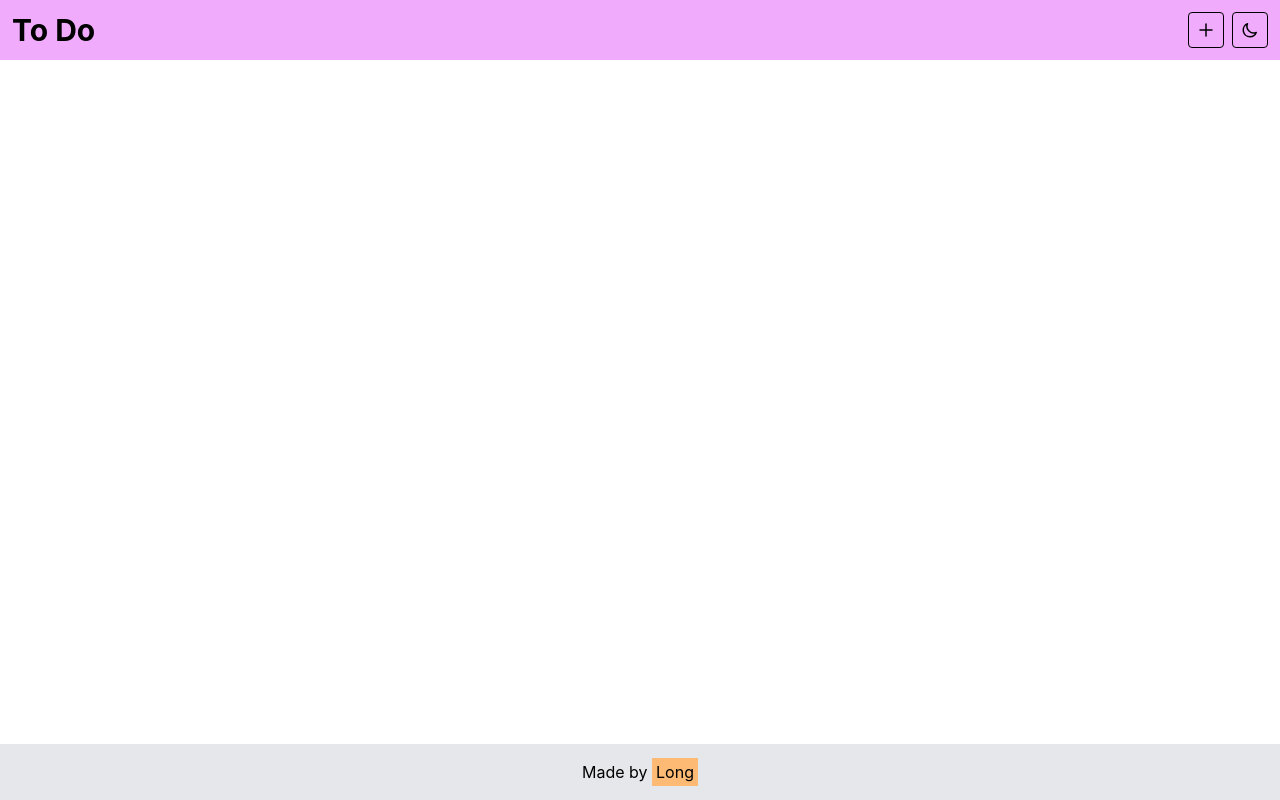
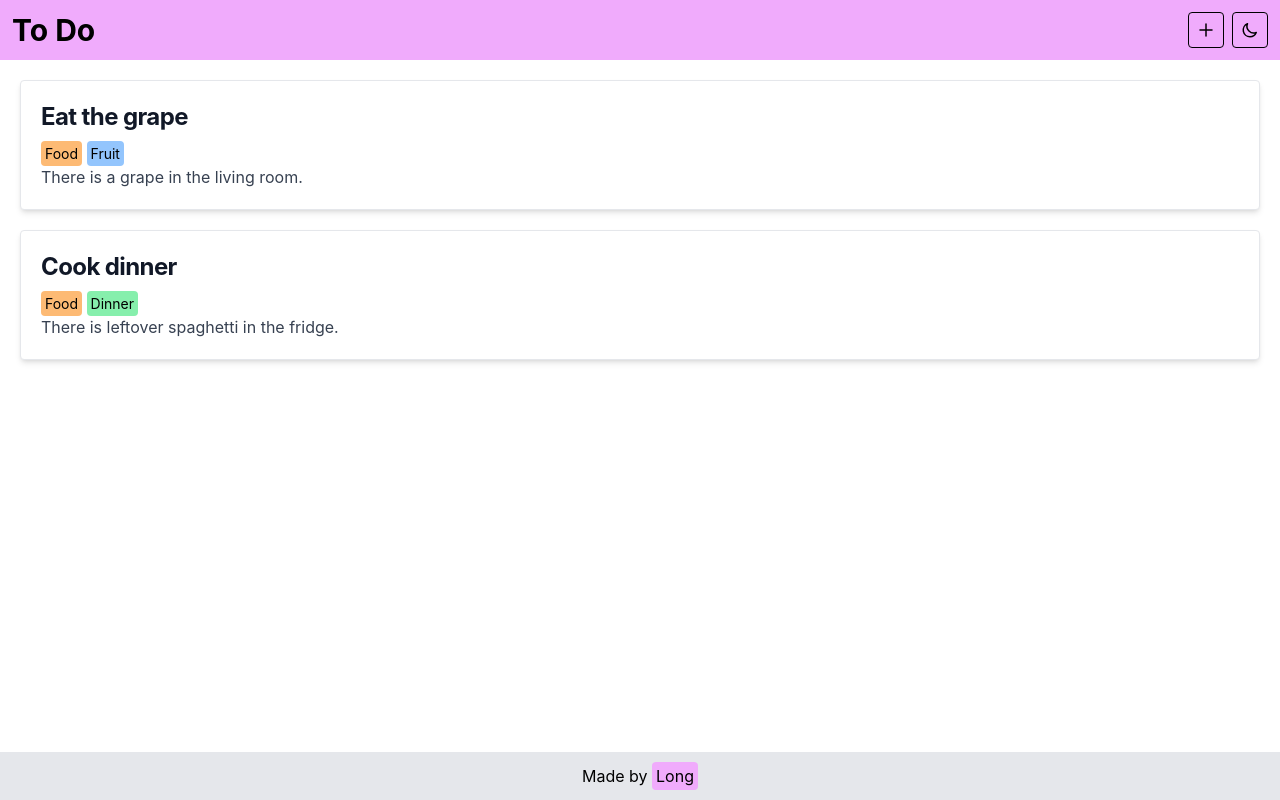
Before and after one commit to vulongm/tasks-web, a Next.js app: page / in a window 1280 px wide. Built offline with nearby package versions, Linux system fonts and the light colour scheme.

Commit message:
Start card layout

```diff
--- /dev/null
+++ b/pages/Footer.tsx
@@ -0,0 +1,11 @@
+import type { NextPage } from 'next'
+
+const Footer: NextPage = () => {
+  return (
+    <footer className="text-black dark:text-white text-center lg:text-center p-3 bg-gray-200 dark:bg-gray-700">
+      Made by <a href="https://vulongm.com" className="p-1 rounded text-black bg-fuchsia-300">Long</a>
+    </footer>
+  )
+}
+
+export default Footer
--- /dev/null
+++ b/pages/Header.tsx
@@ -0,0 +1,18 @@
+import type { NextPage } from 'next'
+import { PlusIcon, MoonIcon } from '@heroicons/react/outline'
+
+const Header: NextPage = () => {
+  return (
+    <nav className="flex items-center justify-between flex-wrap p-3 bg-fuchsia-300 ">
+      <h1 className="text-3xl font-bold">
+        To Do
+      </h1>
+      <div className="space-x-2">
+        <PlusIcon className="inline-block h-9 w-9 p-2 border rounded border-black hover:bg-fuchsia-200"/>
+        <MoonIcon className="inline-block h-9 w-9 p-2 border rounded border-black hover:bg-fuchsia-200"/>
+      </div>
+    </nav>
+  )
+}
+
+export default Header
--- /dev/null
+++ b/pages/Tasks.tsx
@@ -0,0 +1,20 @@
+import type { NextPage } from 'next'
+
+const Tasks: NextPage = () => {
+  return (
+    <main className="flex-grow container mx-auto p-5">
+      <div className="block p-5 mb-5 rounded border shadow-md bg-white dark:bg-gray-800 border-gray-200 dark:border-gray-500 hover:bg-gray-100 dark:hover:bg-gray-700">
+        <h5 className="mb-2 text-2xl font-bold tracking-tight text-gray-900 dark:text-white">Eat the grape</h5>
+        <p className="p-1 text-sm inline rounded text-black bg-orange-300">Food</p> <p className="p-1 text-sm inline rounded text-black bg-blue-300">Fruit</p>
+        <p className="text-gray-700 dark:text-gray-400">There is a grape in the living room.</p>
+      </div>
+      <div className="block p-5 mb-5 rounded border shadow-md bg-white dark:bg-gray-800 border-gray-200 dark:border-gray-500 hover:bg-gray-100 dark:hover:bg-gray-700">
+        <h5 className="mb-2 text-2xl font-bold tracking-tight text-gray-900 dark:text-white">Cook dinner</h5>
+        <p className="p-1 text-sm inline rounded text-black bg-orange-300">Food</p> <p className="p-1 text-sm inline rounded text-black bg-green-300">Dinner</p>
+        <p className="text-gray-700 dark:text-gray-400">There is leftover spaghetti in the fridge.</p>
+      </div>
+    </main>
+  )
+}
+
+export default Tasks
--- a/pages/index copy.tsx
+++ /dev/null
@@ -1,72 +0,0 @@
-import type { NextPage } from 'next'
-import Head from 'next/head'
-import Image from 'next/image'
-import styles from '../styles/Home.module.css'
-
-const Home: NextPage = () => {
-  return (
-    <div className={styles.container}>
-      <Head>
-        <title>Create Next App</title>
-        <meta name="description" content="Generated by create next app" />
-        <link rel="icon" href="/favicon.ico" />
-      </Head>
-
-      <main className={styles.main}>
-        <h1 className={styles.title}>
-          Welcome to <a href="https://nextjs.org">Next.js!</a>
-        </h1>
-
-        <p className={styles.description}>
-          Get started by editing{' '}
-          <code className={styles.code}>pages/index.tsx</code>
-        </p>
-
-        <div className={styles.grid}>
-          <a href="https://nextjs.org/docs" className={styles.card}>
-            <h2>Documentation &rarr;</h2>
-            <p>Find in-depth information about Next.js features and API.</p>
-          </a>
-
-          <a href="https://nextjs.org/learn" className={styles.card}>
-            <h2>Learn &rarr;</h2>
-            <p>Learn about Next.js in an interactive course with quizzes!</p>
-          </a>
-
-          <a
-            href="https://github.com/vercel/next.js/tree/canary/examples"
-            className={styles.card}
-          >
-            <h2>Examples &rarr;</h2>
-            <p>Discover and deploy boilerplate example Next.js projects.</p>
-          </a>
-
-          <a
-            href="https://vercel.com/new?utm_source=create-next-app&utm_medium=default-template&utm_campaign=create-next-app"
-            className={styles.card}
-          >
-            <h2>Deploy &rarr;</h2>
-            <p>
-              Instantly deploy your Next.js site to a public URL with Vercel.
-            </p>
-          </a>
-        </div>
-      </main>
-
-      <footer className={styles.footer}>
-        <a
-          href="https://vercel.com?utm_source=create-next-app&utm_medium=default-template&utm_campaign=create-next-app"
-          target="_blank"
-          rel="noopener noreferrer"
-        >
-          Powered by{' '}
-          <span className={styles.logo}>
-            <Image src="/vercel.svg" alt="Vercel Logo" width={72} height={16} />
-          </span>
-        </a>
-      </footer>
-    </div>
-  )
-}
-
-export default Home
--- a/pages/index.tsx
+++ b/pages/index.tsx
@@ -1,6 +1,8 @@
 import type { NextPage } from 'next'
 import Head from 'next/head'
-import { PlusIcon, MoonIcon } from '@heroicons/react/outline'
+import Header from './Header'
+import Tasks from './Tasks'
+import Footer from './Footer'
 
 const Home: NextPage = () => {
   return (
@@ -10,21 +12,9 @@ const Home: NextPage = () => {
         <meta name="description" content="A to do app!" />
         <link rel="icon" href="/favicon.ico" />
       </Head>
-
-      <nav className="flex items-center justify-between flex-wrap bg-fuchsia-300 p-3">
-        <h1 className="text-3xl font-bold">
-          To Do
-        </h1>
-        <div className="space-x-2">
-          <PlusIcon className="inline-block h-9 w-9 p-2 border rounded border-black hover:bg-fuchsia-200"/>
-          <MoonIcon className="inline-block h-9 w-9 p-2 border rounded border-black hover:bg-fuchsia-200"/>
-        </div>
-      </nav>
-      <main className="flex-grow">
-      </main>
-      <footer className="text-black dark:text-white text-center lg:text-center p-4 bg-gray-200 dark:bg-gray-700">
-        Made by <a href="https://vulongm.com" className="p-1 text-black bg-orange-300">Long</a>
-      </footer>
+      <Header/>
+      <Tasks/>
+      <Footer/>
     </div>
   )
 }
```
